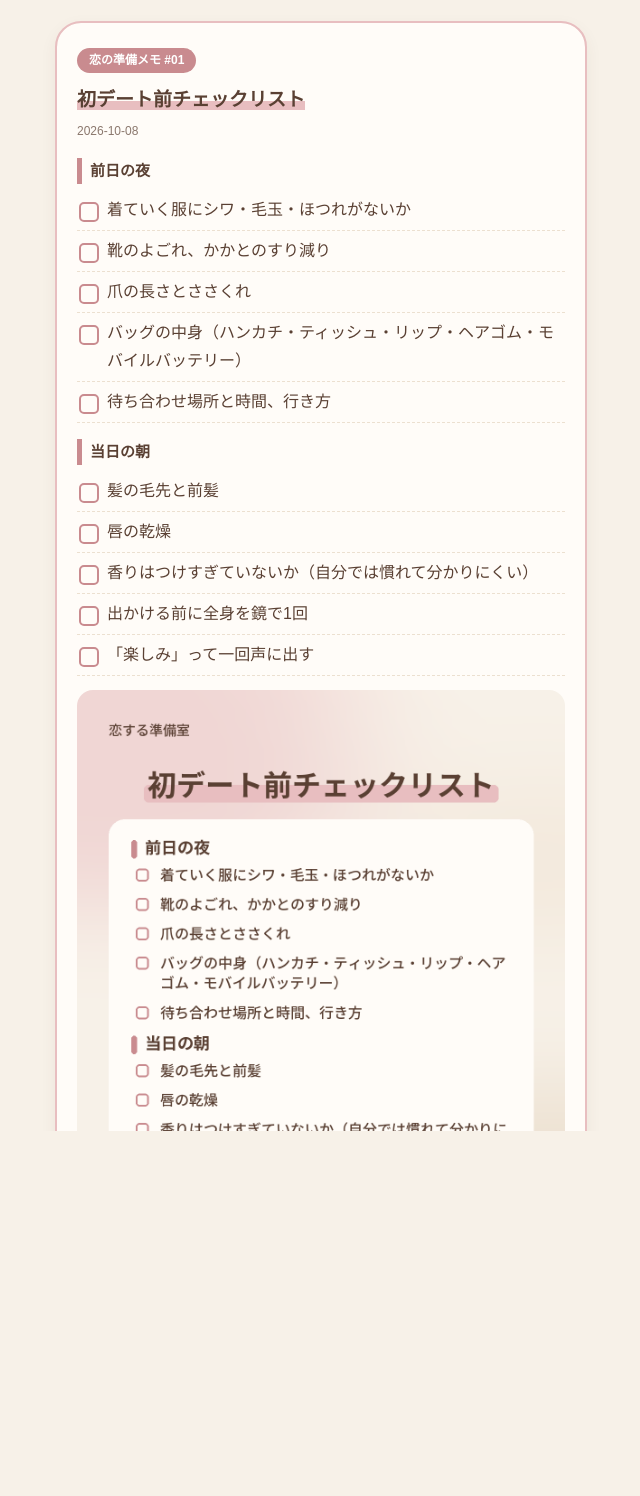
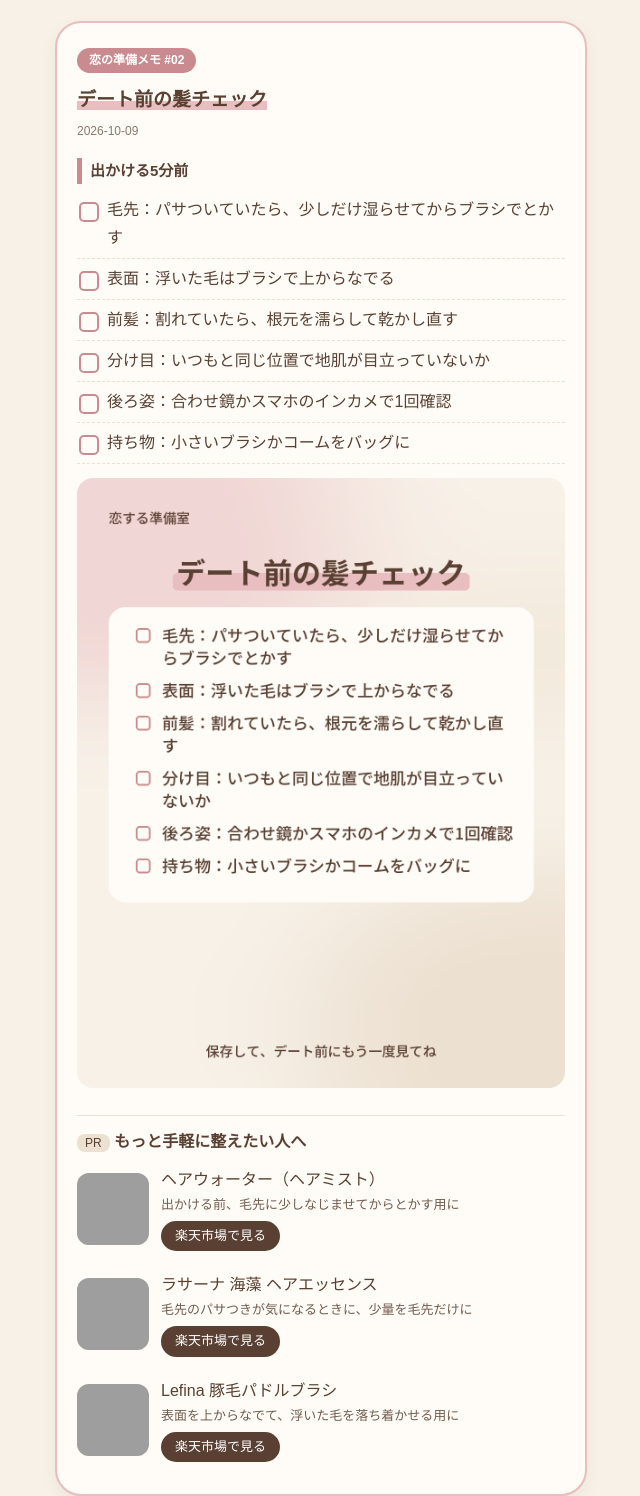
Before and after one commit to sogawa-ai/koisuru-junbishitsu, a plain HTML site: page index.html in a window 1280 px wide. Shown: the part 140-1636 px from the top of the page, without its empty margins (319-959 px from the left). Drawn offline with Linux system fonts and the light colour scheme; grey boxes are pictures that could not be loaded.

Commit message:
ig-002 髪チェックと商品（PR）を追加

```diff
--- a/index.html
+++ b/index.html
@@ -22,7 +22,20 @@ img.sheet{width:100%;border-radius:16px;margin-top:14px}
 footer{max-width:560px;margin:0 auto;padding:0 16px 32px;font-size:11px;line-height:1.6;opacity:.7}
 </style></head><body>
 <header><div class="brand">恋する準備室</div><h1>準備リスト</h1><p>リールで紹介したチェックリストをまとめています。新しいものが一番上です。</p></header>
-<main><section class="post latest" id="ig-001">
+<main><section class="post latest" id="ig-002">
+<span class="tag">恋の準備メモ #02</span>
+<h2><span class="mark">デート前の髪チェック</span></h2>
+<div class="date">2026-10-09</div>
+<h3>出かける5分前</h3>
+<ul class="check"><li>毛先：パサついていたら、少しだけ湿らせてからブラシでとかす</li><li>表面：浮いた毛はブラシで上からなでる</li><li>前髪：割れていたら、根元を濡らして乾かし直す</li><li>分け目：いつもと同じ位置で地肌が目立っていないか</li><li>後ろ姿：合わせ鏡かスマホのインカメで1回確認</li><li>持ち物：小さいブラシかコームをバッグに</li></ul>
+<img class="sheet" src="img/ig-002.png" alt="デート前の髪チェック" loading="lazy">
+<div class="items"><span class="pr">PR</span> <b>もっと手軽に整えたい人へ</b>
+<div class="item"><img src="https://thumbnail.image.rakuten.co.jp/@0_mall/tsurunishi/cabinet/salesamune/event/20261004m/90xb079qvsxg3-50-2.jpg?_ex=128x128" alt="" loading="lazy"><div><div>ヘアウォーター（ヘアミスト）</div><div class="why">出かける前、毛先に少しなじませてからとかす用に</div><a href="https://hb.afl.rakuten.co.jp/hgc/584ee55a.8b98f722.584ee55b.2d334cb7PEXELS_API_KEY=/?pc=https%3A%2F%2Fitem.rakuten.co.jp%2Ftsurunishi%2F90xb079qvsxg3%2F&amp;m=http%3A%2F%2Fm.rakuten.co.jp%2Ftsurunishi%2Fi%2F10000287%2F&amp;rafcid=wsc_i_is_5e4451d5-8e6a-4e08-ad8c-9f8975ed4491" rel="sponsored noopener" target="_blank">楽天市場で見る</a></div></div>
+<div class="item"><img src="https://thumbnail.image.rakuten.co.jp/@0_mall/ymsk/cabinet/itemimg/11846526/597910_1_2603.jpg?_ex=128x128" alt="" loading="lazy"><div><div>ラサーナ 海藻 ヘアエッセンス</div><div class="why">毛先のパサつきが気になるときに、少量を毛先だけに</div><a href="https://hb.afl.rakuten.co.jp/hgc/584ee55a.8b98f722.584ee55b.2d334cb7PEXELS_API_KEY=/?pc=https%3A%2F%2Fitem.rakuten.co.jp%2Fymsk%2F597910%2F&amp;m=http%3A%2F%2Fm.rakuten.co.jp%2Fymsk%2Fi%2F10000461%2F&amp;rafcid=wsc_i_is_5e4451d5-8e6a-4e08-ad8c-9f8975ed4491" rel="sponsored noopener" target="_blank">楽天市場で見る</a></div></div>
+<div class="item"><img src="https://thumbnail.image.rakuten.co.jp/@0_mall/lorelife/cabinet/beauty/113/imgrc0105366863.jpg?_ex=128x128" alt="" loading="lazy"><div><div>Lefina 豚毛パドルブラシ</div><div class="why">表面を上からなでて、浮いた毛を落ち着かせる用に</div><a href="https://hb.afl.rakuten.co.jp/hgc/584ee55a.8b98f722.584ee55b.2d334cb7PEXELS_API_KEY=/?pc=https%3A%2F%2Fitem.rakuten.co.jp%2Florelife%2Fh2105c-113%2F&amp;m=http%3A%2F%2Fm.rakuten.co.jp%2Florelife%2Fi%2F10000106%2F&amp;rafcid=wsc_i_is_5e4451d5-8e6a-4e08-ad8c-9f8975ed4491" rel="sponsored noopener" target="_blank">楽天市場で見る</a></div></div>
+</div>
+</section>
+<section class="post" id="ig-001">
 <span class="tag">恋の準備メモ #01</span>
 <h2><span class="mark">初デート前チェックリスト</span></h2>
 <div class="date">2026-10-08</div>
```
Also changed, not shown: img/ig-002.png (added).
